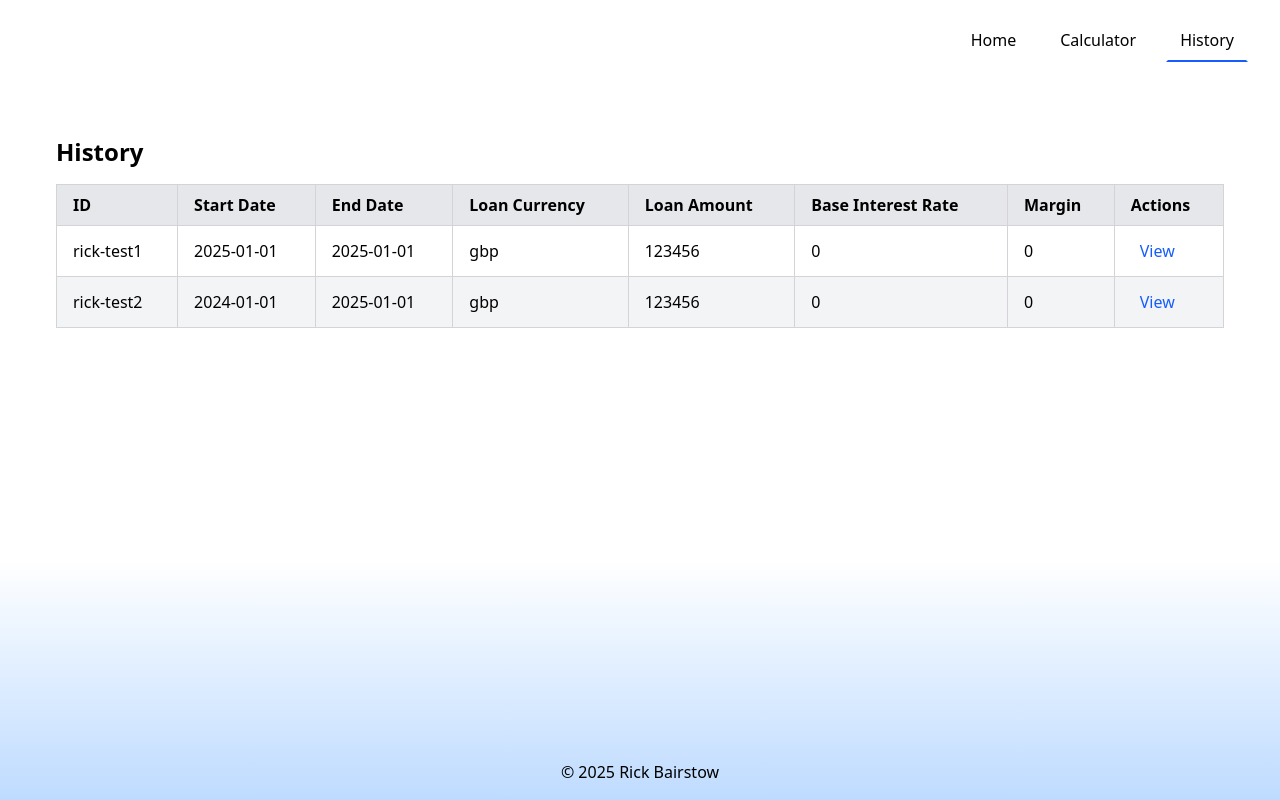
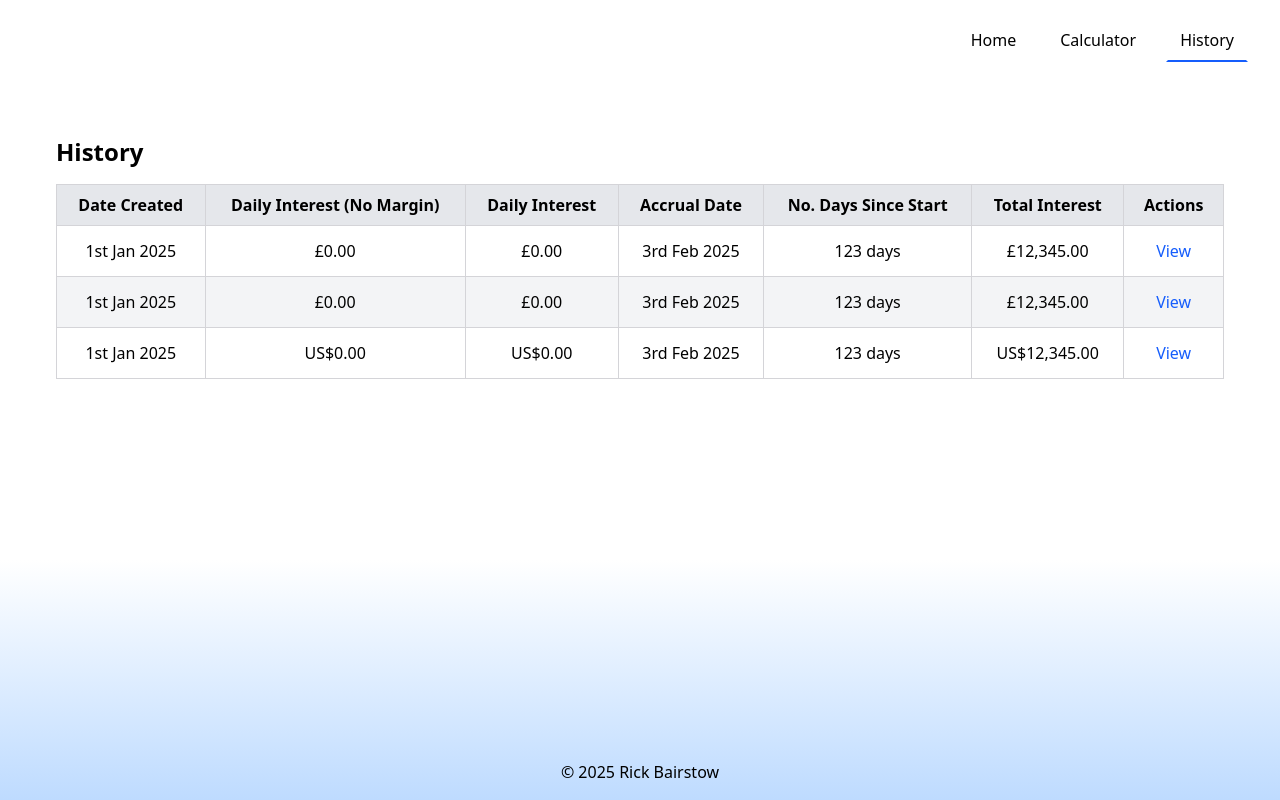
Before and after one commit to rickbairstow/loan_calc, a Vue app: page /history in a window 1280 px wide. Built offline with nearby package versions, Linux system fonts and the light colour scheme; some icons are missing.

Commit message:
Add calculation and update graphs and data

```diff
--- a/package.json
+++ b/package.json
@@ -26,6 +26,7 @@
     "@tailwindcss/postcss": "^4.0.0",
     "@tailwindcss/vite": "^4.0.0",
     "@vitejs/plugin-vue": "^5.2.1",
+    "date-fns": "^4.1.0",
     "vue": "^3.5.13",
     "vue-router": "^4.5.0"
   },
--- a/src/components/Button.vue
+++ b/src/components/Button.vue
@@ -19,7 +19,8 @@ const props = defineProps({
     validator: (value) => {
       return [
         'primary',
-        'secondary'
+        'secondary',
+        'text'
       ].includes(value)
     }
   },
--- a/src/components/CalculatorInputs.vue
+++ b/src/components/CalculatorInputs.vue
@@ -99,7 +99,7 @@ import InputNumber from "@Components/InputNumber.vue";
 import InputSelect from "@Components/InputSelect.vue";
 import Button from "@Components/Button.vue";
 import {deepEqual} from "@Utils/deepCompare.js";
-import {addHistory, calculatorHistory} from "@Composables/useCalculator.js";
+import {addCalculation} from "@Composables/useCalculator.js";
 
 const props = defineProps({
   formData: {
@@ -157,7 +157,7 @@ const submitForm = () => {
 
   if (formEl.checkValidity()) {
     initialFormData.value = formValues.value;
-    addHistory(uuid, formValues.value)
+    addCalculation(uuid, formValues.value)
   } else {
     formEl.reportValidity();
   }
--- a/src/components/CalculatorOutputs.vue
+++ b/src/components/CalculatorOutputs.vue
@@ -1,18 +1,74 @@
 <template>
   <div class="flex flex-col items-center gap-8 p-8 bg-slate-100">
     <Chart
-        :interest="100"
-        :principle="80"
+        :interest="chartNumbers?.interest"
+        :principle="chartNumbers?.principle"
+        class="pb-4 w-full"
     />
 
-    <div class="flex-1">
-      Summary Items
-      TODO
+    <div
+        class="flex flex-wrap justify-center w-full"
+    >
+      <p
+          v-for="(item, index) in summaryData"
+          :key="`summary_${index}`"
+          class="flex flex-col gap-1 basis-[50%] p-8 text-center max-w-3xs"
+      >
+        <span class="text-xl font-bold">
+          {{ item.text }}
+        </span>
+        {{ item.value }}
+      </p>
     </div>
   </div>
 </template>
 
 <script setup>
-import Button from "@Components/Button.vue";
+import {computed} from "vue";
 import Chart from "@Components/Chart.vue";
+import { calculatorHistory } from "@Composables/useCalculator.js";
+
+const props = defineProps({
+  uuid: {
+    type: String,
+    required: true
+  }
+})
+
+const calculatedData = computed(() => {
+  const { uuid } = props
+  return calculatorHistory.value.find(item => item.id === uuid)
+})
+
+const summaryData = computed(() => {
+  return {
+    dailyInterestNoMargin: {
+      text: 'Daily Interest (no margin)',
+      value: calculatedData.value?.dailyInterestNoMargin || '-'
+    },
+    dailyInterest: {
+      text: 'Daily Interest (accrued)',
+      value: calculatedData.value?.dailyInterest || '-'
+    },
+    accrualDate: {
+      text: 'Accrual Date)',
+      value: calculatedData.value?.accrualDate || '-'
+    },
+    daysElapsed: {
+      text: 'Accrual Date',
+      value: calculatedData.value?.daysSinceStart || '-'
+    },
+    totalInterest: {
+      text: 'Total Interest',
+      value: calculatedData.value?.totalInterest || '-'
+    }
+  }
+})
+
+const chartNumbers = computed(() => {
+  return {
+    principle: Number(calculatedData.value?.formData?.loanAmount ?? 0),
+    interest: Number(calculatedData.value?.totalInterest ?? 0),
+  }
+})
 </script>
--- a/src/components/Chart.vue
+++ b/src/components/Chart.vue
@@ -40,10 +40,21 @@ const props = defineProps({
 })
 
 const style = computed(() => {
-  const { principle } = props
+  const total = props.principle + props.interest;
+
+  if (total === 0) {
+    // Handle the case where total is 0 to avoid NaN or infinite values
+    return {
+      background: `conic-gradient(#e2e8f0 0% 100%)`, // Gray color fallback
+    };
+  }
+
+  // Calculate percentages
+  const principlePercent = (props.principle / total) * 100;
+  const interestPercent = (props.interest / total) * 100;
 
   return {
-    background: `conic-gradient(#51a2ff 0% ${principle}%, #dcfce7 ${principle}% 100%)`
-  }
-})
+    background: `conic-gradient(#51a2ff 0% ${principlePercent}%, #dcfce7 ${principlePercent}% 100%)`,
+  };
+});
 </script>
--- a/src/components/HelloWorld.vue
+++ /dev/null
@@ -1,3 +0,0 @@
-<template>
-  <p>Hello!</p>
-</template>
--- a/src/components/InputSelect.vue
+++ b/src/components/InputSelect.vue
@@ -12,6 +12,7 @@
     </option>
     <option
         v-for="option in options"
+        :key="option.value"
         :value="option.value"
     >
       {{ option.text }}
--- a/src/composables/useCalculator.js
+++ b/src/composables/useCalculator.js
@@ -3,6 +3,13 @@ import { ref } from 'vue'
 const calculatorHistory = ref([
     {
         id: 'rick-test1',
+        created: '2025-01-01',
+        dailyInterestNoMargin: '0',
+        dailyInterest: '0',
+        accrualDate: '2025-02-03',
+        daysSinceStart: '123',
+        totalInterest: '12345',
+        total: '123456',
         formData: {
             startDate: "2025-01-01",
             endDate: "2025-01-01",
@@ -14,6 +21,13 @@ const calculatorHistory = ref([
     },
     {
         id: 'rick-test2',
+        created: '2025-01-01',
+        dailyInterestNoMargin: '0',
+        dailyInterest: '0',
+        accrualDate: '2025-02-03',
+        daysSinceStart: '123',
+        totalInterest: '12345',
+        total: '123456',
         formData: {
             startDate: "2024-01-01",
             endDate: "2025-01-01",
@@ -22,10 +36,28 @@ const calculatorHistory = ref([
             baseInterestRate: 0,
             margin: 0,
         }
+    },
+    {
+        id: 'rick-test3',
+        created: '2025-01-01',
+        dailyInterestNoMargin: '0',
+        dailyInterest: '0',
+        accrualDate: '2025-02-03',
+        daysSinceStart: '123',
+        totalInterest: '12345',
+        total: '123456',
+        formData: {
+            startDate: "2024-01-01",
+            endDate: "2025-01-01",
+            loanCurrency: "usd",
+            loanAmount: 123456,
+            baseInterestRate: 0,
+            margin: 0,
+        }
     }
 ])
 
-const addHistory = (id, formData) => {
+const addCalculation = async (id, formData) => {
     if (!id || !formData) return
 
     const existingItem = calculatorHistory.value.findIndex(item => item?.id === id)
@@ -37,15 +69,50 @@ const addHistory = (id, formData) => {
             id,
             formData
         }
-        calculatorHistory.value.push(data)
+
+        const calculatedData = await calculateData(data)
+
+        calculatorHistory.value.push(calculatedData)
     }
 
     console.log('History is', { calculatorHistory: calculatorHistory.value })
 }
 
-const getHistory = (id) => {
-    if (!id) return null
+const calculateData = (data) => {
+    const { formData } = data;
 
-}
+    // Ensure dates are valid Date objects
+    const startDate = new Date(formData.startDate);
+    const today = new Date();
 
-export { calculatorHistory, addHistory }
+    // Calculate daysSinceStart
+    const daysSinceStart = Math.floor((today - startDate) / (1000 * 60 * 60 * 24)); // Difference in days
+
+    // Calculate dailyInterestNoMargin (baseInterestRate applied)
+    const dailyInterestNoMargin = (formData.loanAmount * (formData.baseInterestRate / 100)) / 365;
+
+    // Calculate dailyInterest (baseInterestRate + margin applied)
+    const dailyInterest = (formData.loanAmount * ((formData.baseInterestRate + formData.margin) / 100)) / 365;
+
+    // Calculate totalInterest
+    const totalInterest = dailyInterest * daysSinceStart;
+
+    // Calculate total (loanAmount + totalInterest)
+    const total = formData.loanAmount + totalInterest;
+
+    // Calculate accrualDate (date of totalInterest calculation)
+    const accrualDate = today.toISOString().split("T")[0]; // Format as YYYY-MM-DD
+
+    return {
+        ...data,
+        created: today.toISOString().split("T")[0],
+        dailyInterestNoMargin: dailyInterestNoMargin.toFixed(2), // Keep two decimal points
+        dailyInterest: dailyInterest.toFixed(2), // Keep two decimal points
+        accrualDate,
+        daysSinceStart: daysSinceStart.toString(),
+        totalInterest: totalInterest.toFixed(2), // Keep two decimal points
+        total: total.toFixed(2), // Keep two decimal points
+    };
+};
+
+export { addCalculation, calculatorHistory, calculateData }
--- a/src/pages/History.vue
+++ b/src/pages/History.vue
@@ -1,6 +1,6 @@
 <template>
   <div class="p-6">
-    <h1 class="text-2xl font-semibold mb-4">History</h1>
+    <h1 class="text-2xl font-bold mb-4">History</h1>
     <div
         v-if="calculatorHistory?.length"
         class="w-full min-w-full overflow-x-scroll"
@@ -19,13 +19,18 @@
             :key="item.id"
             :class="rowClasses"
         >
-          <td :class="cellClasses">{{ item.id }}</td>
-          <td :class="cellClasses">{{ item.formData.startDate }}</td>
-          <td :class="cellClasses">{{ item.formData.endDate }}</td>
-          <td :class="cellClasses">{{ item.formData.loanCurrency }}</td>
-          <td :class="cellClasses">{{ item.formData.loanAmount }}</td>
-          <td :class="cellClasses">{{ item.formData.baseInterestRate }}</td>
-          <td :class="cellClasses">{{ item.formData.margin }}</td>
+          <td :class="cellClasses">{{ formatDate(item.created) }}</td>
+          <td :class="cellClasses">
+            {{ formatCurrency(item.dailyInterestNoMargin, currencyLookup?.[item.formData.loanCurrency]?.locale) }}
+          </td>
+          <td :class="cellClasses">
+            {{ formatCurrency(item.dailyInterest, currencyLookup?.[item.formData.loanCurrency]?.locale) }}
+          </td>
+          <td :class="cellClasses">{{ formatDate(item.accrualDate) }}</td>
+          <td :class="cellClasses">{{ item.daysSinceStart }} days</td>
+          <td :class="cellClasses">
+            {{ formatCurrency(item.totalInterest, currencyLookup?.[item.formData.loanCurrency]?.locale) }}
+          </td>
           <td :class="cellClasses">
             <Button
                 button-type="text"
@@ -55,21 +60,48 @@
 </template>
 
 <script setup>
+import { format } from "date-fns";
 import Button from "@Components/Button.vue";
 import { calculatorHistory } from "@Composables/useCalculator.js";
+import { formatCurrency } from "@Utils/formatCurrency.js";
 
+// Headers for the table
 const headers = [
-  "ID",
-  "Start Date",
-  "End Date",
-  "Loan Currency",
-  "Loan Amount",
-  "Base Interest Rate",
-  "Margin",
+  "Date Created",
+  "Daily Interest (No Margin)",
+  "Daily Interest",
+  "Accrual Date",
+  "No. Days Since Start",
+  "Total Interest",
   "Actions",
 ];
 
-const cellClasses = "border border-zinc-300 px-4 py-2";
+// Utility function to format dates using date-fns
+const formatDate = (dateStr) => {
+  if (!dateStr) return "";
+  return format(new Date(dateStr), "do MMM yyyy"); // Example: "1st Jan 2025"
+};
+
+// Abstracted Tailwind classes
+const cellClasses = "border border-zinc-300 px-4 py-2 whitespace-nowrap text-center";
 const headerRowClasses = "bg-gray-200 text-left";
 const rowClasses = "hover:bg-gray-200 even:bg-gray-100 odd:bg-white";
+
+const currencyLookup = {
+  gbp: {
+    locale: "gbp",
+    text: "GBP",
+    symbol: "£",
+  },
+  eur: {
+    locale: "eur",
+    text: "EUR",
+    symbol: "€",
+  },
+  usd: {
+    locale: "usd",
+    text: "USD",
+    symbol: "$",
+  },
+};
 </script>
--- /dev/null
+++ b/src/utils/formatCurrency.js
@@ -0,0 +1,8 @@
+const formatCurrency = (amount, currency) => {
+    return new Intl.NumberFormat('en-GB', {
+        style: 'currency',
+        currency,
+    }).format(amount);
+};
+
+export { formatCurrency }
```
Also changed, not shown: src/pages/Calculator.vue (+6 -4 lines), 1 other file (tests, documents, lock files or other folders).
